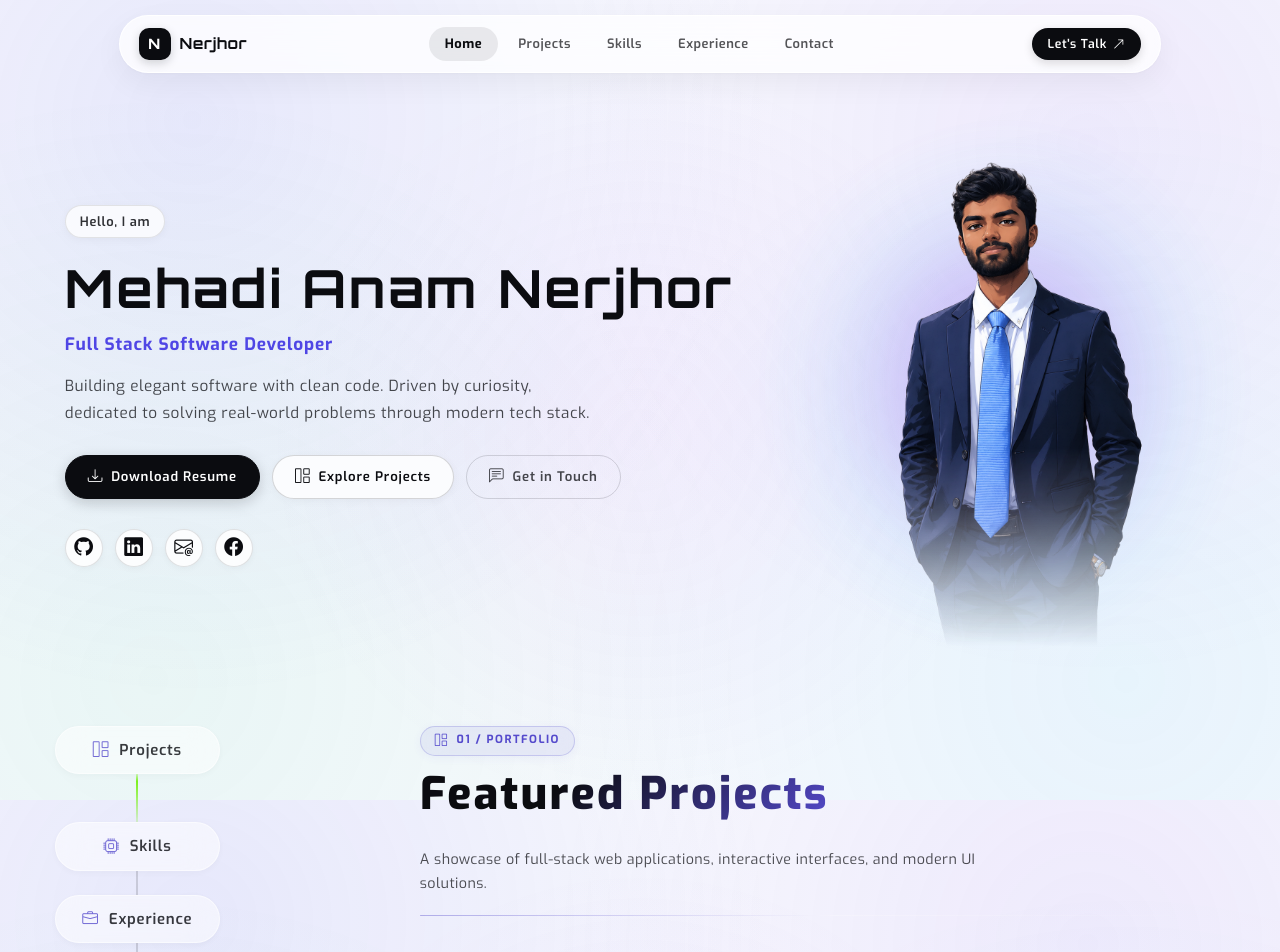
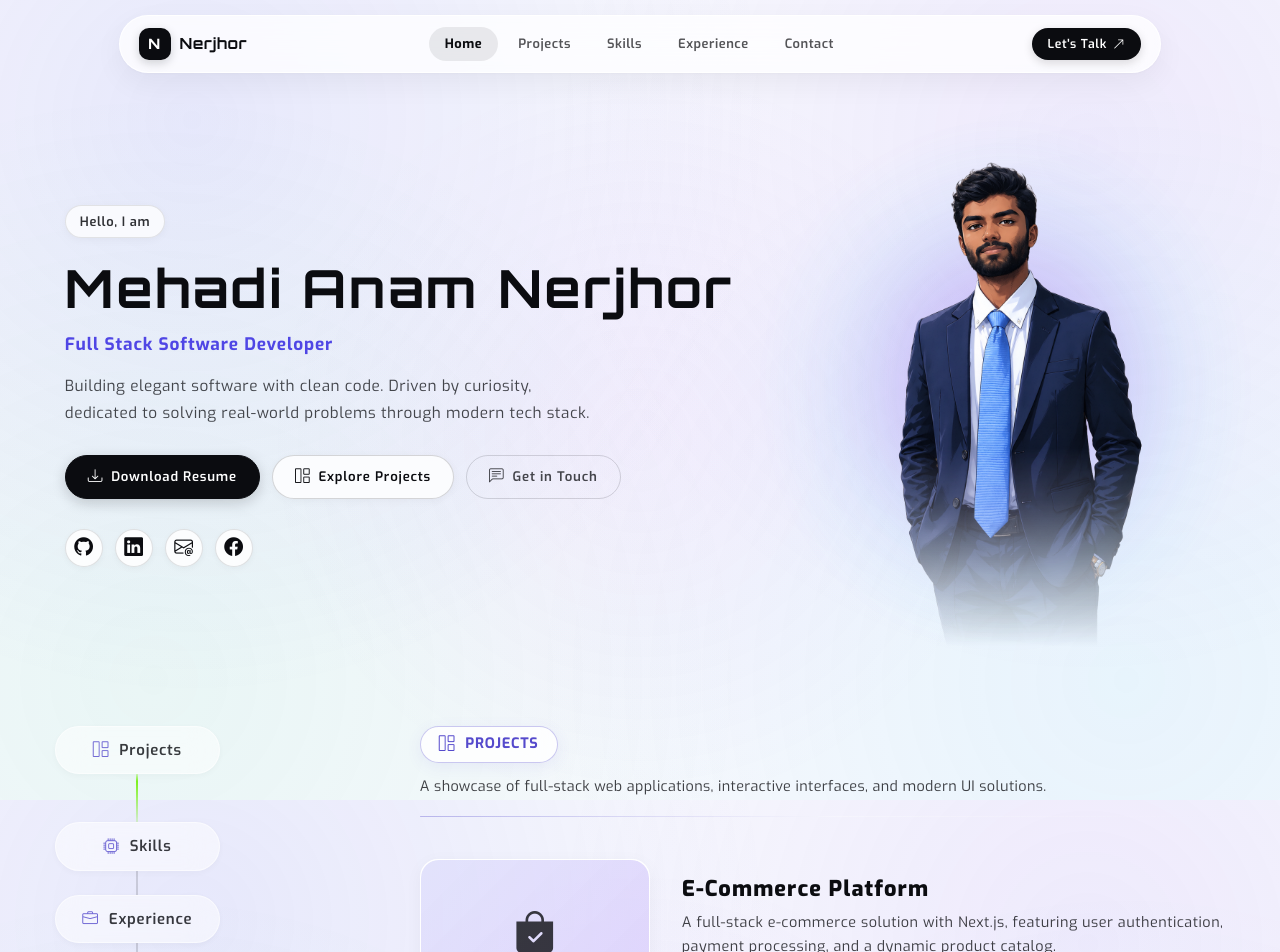
Before and after one commit to mehedienf/mehedienf.github.io, a Next.js app: page / in a window 1280 px wide. Shown: the top 952 px of the page. Built offline with nearby package versions, Linux system fonts and the light colour scheme; a web font is replaced by a local one.

Commit message:
refactor

```diff
--- a/src/app/globals.css
+++ b/src/app/globals.css
@@ -760,58 +760,50 @@ section.content {
 /* Headers for all sections */
 .section-header {
   text-align: left;
-  margin-bottom: 2.25rem;
+  margin-bottom: 2rem;
   display: flex;
   flex-direction: column;
   align-items: flex-start;
   width: 100%;
 }
 
+h2.section-badge,
 .section-badge {
   display: inline-flex;
   align-items: center;
-  gap: 8px;
-  padding: 5px 14px;
+  gap: 10px;
+  padding: 8px 18px;
   border-radius: 30px;
-  background: rgba(85, 74, 204, 0.08);
-  border: 1px solid rgba(85, 74, 204, 0.22);
-  backdrop-filter: blur(12px);
-  -webkit-backdrop-filter: blur(12px);
-  font-family: var(--font-family);
-  font-size: 0.75rem;
-  font-weight: 700;
+  background: rgba(255, 255, 255, 0.82) !important;
+  border: 1.5px solid rgba(85, 74, 204, 0.3) !important;
+  backdrop-filter: blur(14px);
+  -webkit-backdrop-filter: blur(14px);
+  font-family: var(--heading-font-family) !important;
+  font-size: 0.96rem !important;
+  font-weight: 700 !important;
   text-transform: uppercase;
   letter-spacing: 1.5px;
+  color: #554acc !important;
+  -webkit-text-fill-color: #554acc !important;
+  box-shadow: 0 4px 16px rgba(85, 74, 204, 0.08);
+  margin: 0 0 0.5rem 0 !important;
+  line-height: 1.2;
+}
+
+h2.section-badge i,
+.section-badge i {
+  font-size: 1.05rem;
   color: #554acc;
-  box-shadow: 0 2px 10px rgba(85, 74, 204, 0.06);
-  margin-bottom: 0.65rem;
-}
-
-.section-badge i {
-  font-size: 0.82rem;
-}
-
-.section-title {
-  font-family: var(--heading-font-family);
-  font-size: clamp(2rem, 3.8vw, 2.85rem);
-  font-weight: 800;
-  margin: 0;
-  line-height: 1.25;
-  letter-spacing: 0.05em;
-  background: linear-gradient(135deg, #0b0c10 35%, #554acc 100%);
-  -webkit-background-clip: text;
-  -webkit-text-fill-color: transparent;
 }
 
 .section-subtitle {
   font-family: var(--font-family);
-  font-size: 0.95rem;
-  color: var(--primary-color);
-  opacity: 0.72;
-  margin: 0.5rem 0 0;
-  max-width: 620px;
-  line-height: 1.7;
-  letter-spacing: 0.03em;
+  font-size: 0.96rem;
+  color: var(--primary-color);
+  opacity: 0.78;
+  margin: 0.35rem 0 0;
+  line-height: 1.65;
+  letter-spacing: 0.025em;
 }
 
 .section-divider {
@@ -819,12 +811,12 @@ section.content {
   height: 1px;
   background: linear-gradient(
     90deg,
-    rgba(85, 74, 204, 0.4),
-    rgba(255, 255, 255, 0.25) 50%,
+    rgba(85, 74, 204, 0.35),
+    rgba(255, 255, 255, 0.3) 50%,
     transparent
   );
   border-radius: 2px;
-  margin-top: 1.25rem;
+  margin-top: 1.15rem;
 }
 
 .content h2 {
--- a/src/components/Contact.tsx
+++ b/src/components/Contact.tsx
@@ -4,10 +4,9 @@ export default function Contact() {
   return (
     <section id="contact" className="contact content">
       <div className="section-header">
-        <span className="section-badge">
-          <i className="bi bi-chat-left-text"></i> 04 / Connect
-        </span>
-        <h2 className="section-title">Let&apos;s Connect</h2>
+        <h2 className="section-badge">
+          <i className="bi bi-chat-left-text"></i> Connect
+        </h2>
         <p className="section-subtitle">
           Have an exciting project, freelance opportunity, or just want to say
           hi? Feel free to reach out.
--- a/src/components/Experience.tsx
+++ b/src/components/Experience.tsx
@@ -4,13 +4,12 @@ export default function Experience() {
   return (
     <section id="experience" className="experience content">
       <div className="section-header">
-        <span className="section-badge">
-          <i className="bi bi-briefcase"></i> 03 / Career & Experience
-        </span>
-        <h2 className="section-title">Work Experience</h2>
+        <h2 className="section-badge">
+          <i className="bi bi-briefcase"></i> Career & Experience
+        </h2>
         <p className="section-subtitle">
           My professional journey, key roles, companies I&apos;ve worked with,
-          and current ongoing positions.
+          and ongoing positions.
         </p>
         <div className="section-divider"></div>
       </div>
--- a/src/components/Projects.tsx
+++ b/src/components/Projects.tsx
@@ -5,10 +5,9 @@ export default function Projects() {
   return (
     <section id="project" className="project content">
       <div className="section-header">
-        <span className="section-badge">
-          <i className="bi bi-grid-1x2"></i> 01 / Portfolio
-        </span>
-        <h2 className="section-title">Featured Projects</h2>
+        <h2 className="section-badge">
+          <i className="bi bi-grid-1x2"></i> Projects
+        </h2>
         <p className="section-subtitle">
           A showcase of full-stack web applications, interactive interfaces, and
           modern UI solutions.
--- a/src/components/Skills.tsx
+++ b/src/components/Skills.tsx
@@ -4,10 +4,9 @@ export default function Skills() {
   return (
     <section id="skills" className="skills content">
       <div className="section-header">
-        <span className="section-badge">
-          <i className="bi bi-cpu"></i> 02 / Skills & Stack
-        </span>
-        <h2 className="section-title">Technical Expertise</h2>
+        <h2 className="section-badge">
+          <i className="bi bi-cpu"></i> Skills & Stack
+        </h2>
         <p className="section-subtitle">
           A comprehensive breakdown of the core technologies, frameworks, and
           modern tools I specialize in.
```
